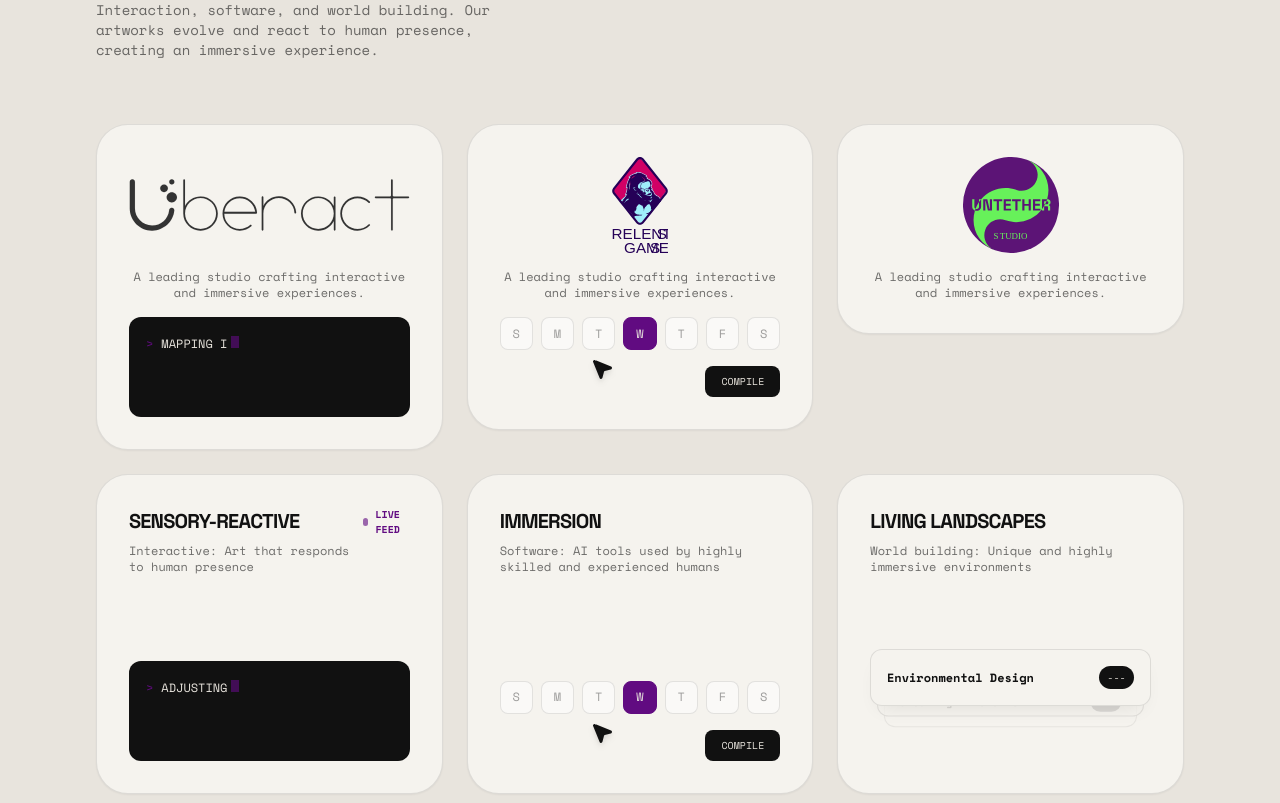
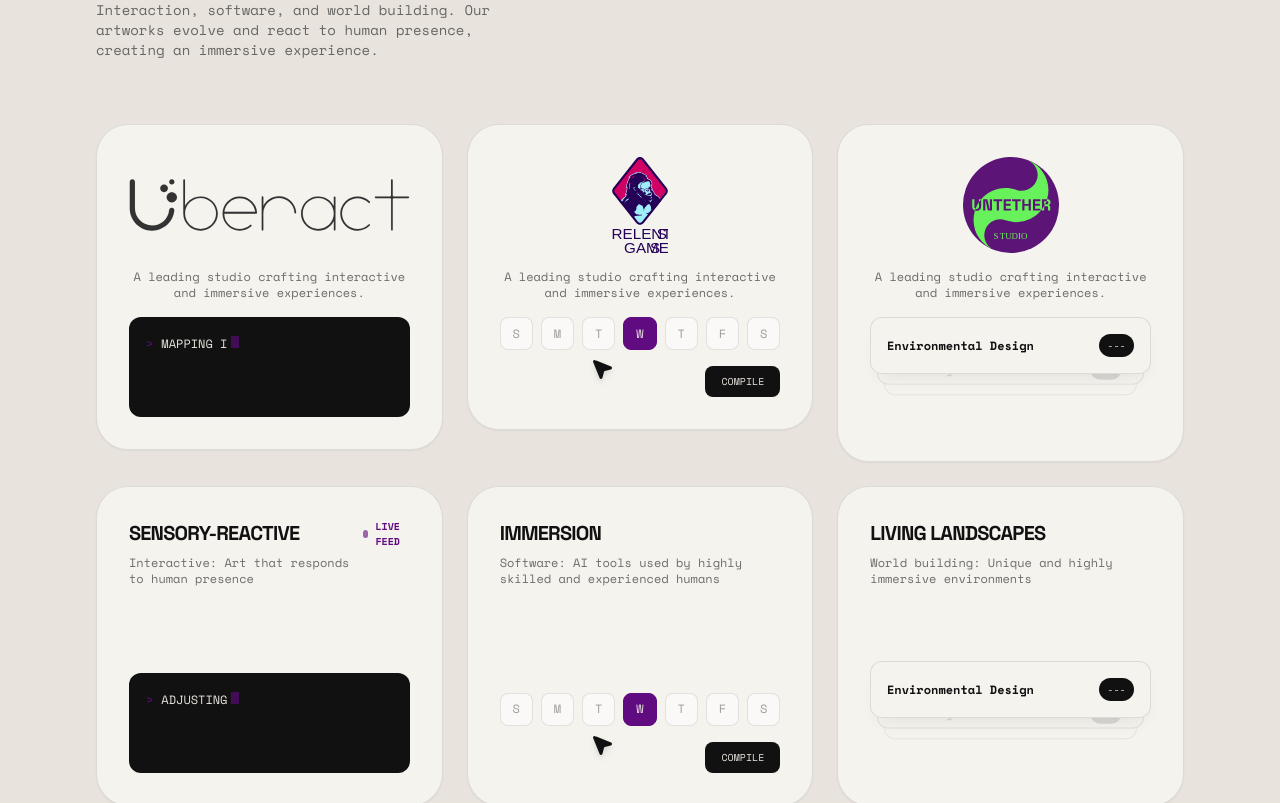
Before and after one commit to untether-group/untether-group-website, a React (Vite) app: page / in a window 1280 px wide. Shown: the part 980-1783 px from the top of the page. Built offline with nearby package versions, Linux system fonts and the light colour scheme; no server answers.

Commit message:
Update Companies.jsx

```diff
--- a/src/components/Companies.jsx
+++ b/src/components/Companies.jsx
@@ -5,7 +5,7 @@ import uberactLogo from '../assets/company-logos/uberact-logotype.svg';
 import relentlessGamesLogo from '../assets/company-logos/relentless-games-logo.svg';
 import untetherStudioLogo from '../assets/company-logos/untether-studio-logo.svg';
 
-const ShufflerCard = () => {
+const Shuffler = () => {
   const [cards, setCards] = useState([
     { id: 1, label: 'Creating Lifeforms', status: '...' },
     { id: 2, label: 'Environmental Design', status: '---' },
@@ -25,12 +25,7 @@ const ShufflerCard = () => {
   }, []);
 
   return (
-    <div className="relative w-full h-[320px] bg-surface border border-dark/10 rounded-[2rem] shadow-sm p-8 flex flex-col justify-between overflow-hidden">
-      <div className="z-20">
-        <h3 className="font-sans font-bold text-xl uppercase tracking-tighter">Living Landscapes</h3>
-        <p className="font-mono text-xs text-dark/60 mt-2">World building: Unique and highly immersive environments</p>
-      </div>
-      <div className="relative h-28 w-full mt-auto">
+    <div className="relative h-28 w-full">
       {cards.map((card, i) => (
         <div
           key={card.id}
@@ -47,9 +42,20 @@ const ShufflerCard = () => {
         </div>
       ))}
     </div>
+  );
+};
+
+const ShufflerCard = () => (
+  <div className="relative w-full h-[320px] bg-surface border border-dark/10 rounded-[2rem] shadow-sm p-8 flex flex-col justify-between overflow-hidden">
+    <div className="z-20">
+      <h3 className="font-sans font-bold text-xl uppercase tracking-tighter">Living Landscapes</h3>
+      <p className="font-mono text-xs text-dark/60 mt-2">World building: Unique and highly immersive environments</p>
+    </div>
+    <div className="mt-auto">
+      <Shuffler />
+    </div>
   </div>
 );
-};
 
 const TypewriterTerminal = ({ messages }) => {
   const [text, setText] = useState('');
@@ -237,6 +243,24 @@ const RelentlessGamesCard = () => (
   </div>
 );
 
+const UntetherStudioCard = () => (
+  <div className="bg-surface border border-dark/10 rounded-[2rem] shadow-sm p-8 flex flex-col items-center justify-center">
+    <div className="h-24 w-full flex items-center justify-center">
+      <img
+        src={untetherStudioLogo}
+        alt="Untether Studio logo"
+        className="max-h-full max-w-full h-full w-auto object-contain"
+      />
+    </div>
+    <p className="font-mono text-xs text-dark/60 mt-4 text-center">
+      A leading studio crafting interactive and immersive experiences.
+    </p>
+    <div className="w-full mt-4">
+      <Shuffler />
+    </div>
+  </div>
+);
+
 export default function Companies() {
   const sectionRef = useRef(null);
 
@@ -276,7 +300,7 @@ export default function Companies() {
           <RelentlessGamesCard />
         </div>
         <div className="feature-card">
-          <CompanyLogoCard name="Untether Studio" logo={untetherStudioLogo} />
+          <UntetherStudioCard />
         </div>
       </div>
 
```
Lines whose indentation alone changed are shown as unchanged.
